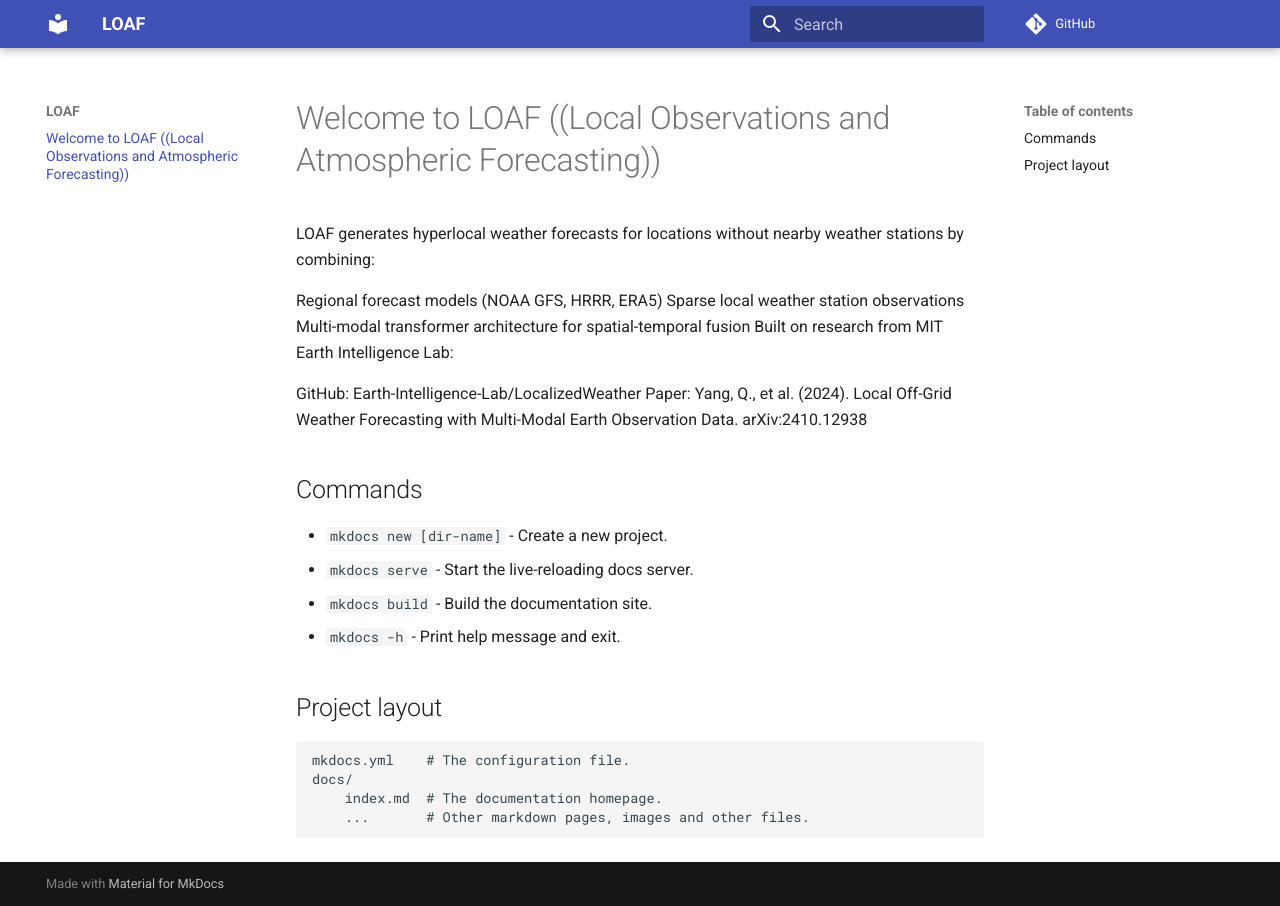
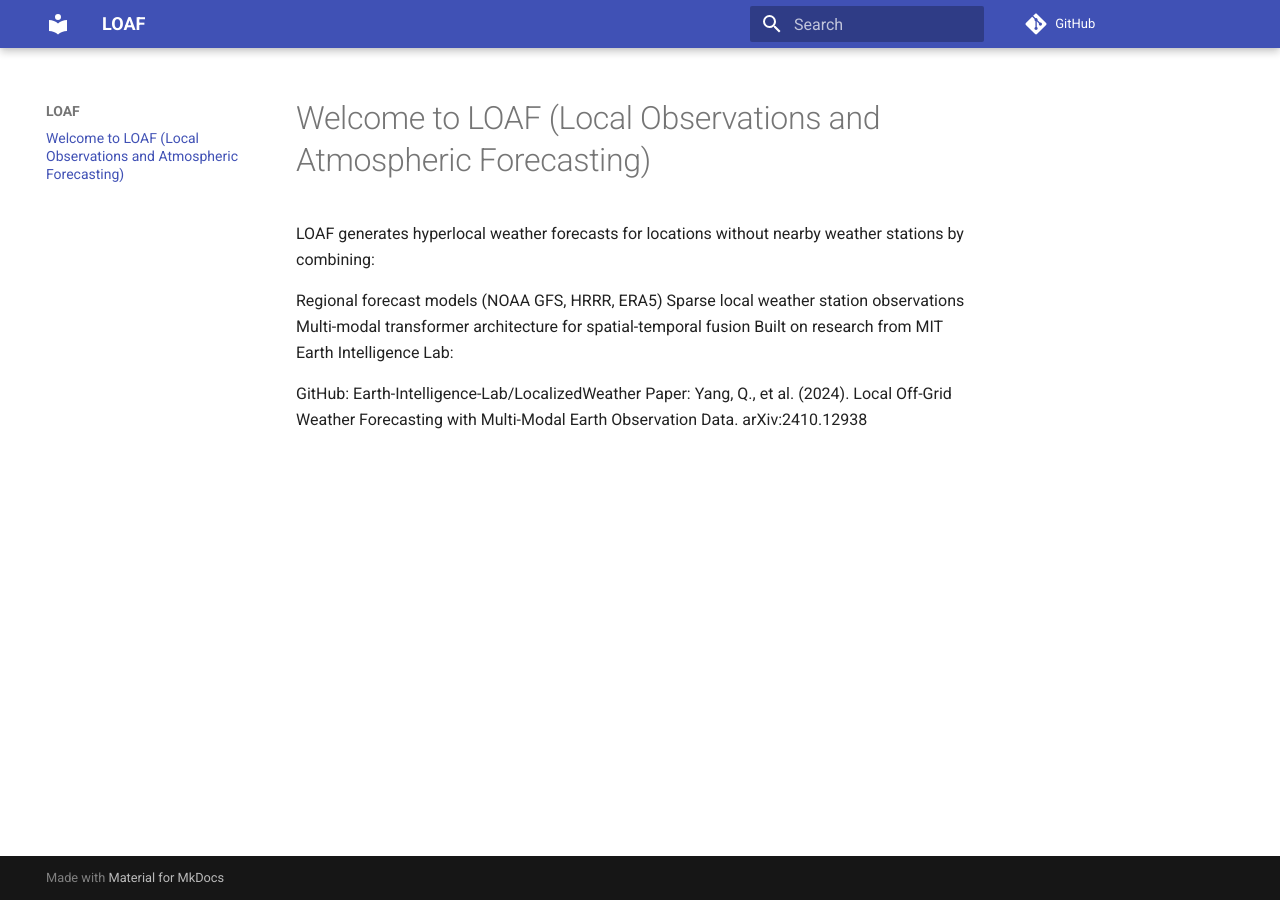
Before and after one commit to PandoroML/LOAF, an MkDocs documentation site: the page built from docs/index.md, in a window 1280 px wide. Built offline with MkDocs 1.6.1 and Material for MkDocs 9.7.7, drawn with Linux system fonts in a browser that asks for light colours; comment, search, counter and statistics services are not loaded.

Commit message:
Update index.md

```diff
--- a/docs/index.md
+++ b/docs/index.md
@@ -1,4 +1,4 @@
-# Welcome to LOAF ((Local Observations and Atmospheric Forecasting))
+# Welcome to LOAF (Local Observations and Atmospheric Forecasting)
 
 LOAF generates hyperlocal weather forecasts for locations without nearby weather stations by combining:
 
@@ -9,17 +9,3 @@
 
 GitHub: Earth-Intelligence-Lab/LocalizedWeather
 Paper: Yang, Q., et al. (2024). Local Off-Grid Weather Forecasting with Multi-Modal Earth Observation Data. arXiv:2410.12938
-
-## Commands
-
-* `mkdocs new [dir-name]` - Create a new project.
-* `mkdocs serve` - Start the live-reloading docs server.
-* `mkdocs build` - Build the documentation site.
-* `mkdocs -h` - Print help message and exit.
-
-## Project layout
-
-    mkdocs.yml    # The configuration file.
-    docs/
-        index.md  # The documentation homepage.
-        ...       # Other markdown pages, images and other files.
```
